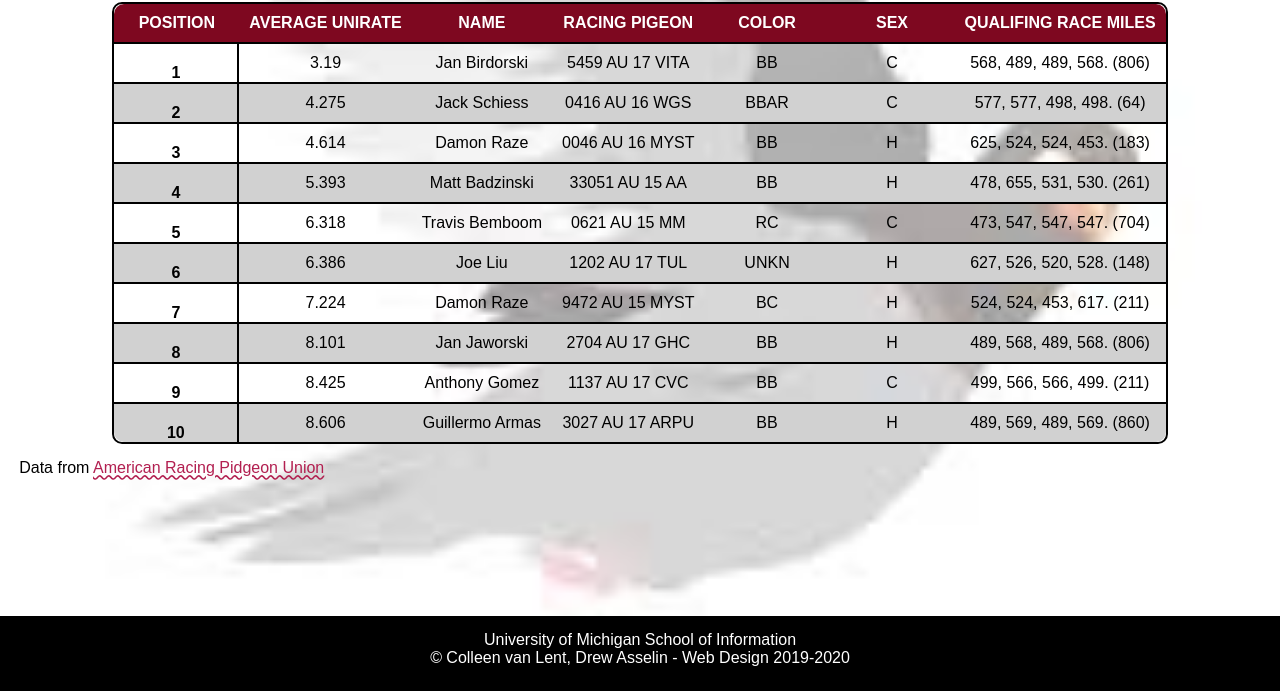
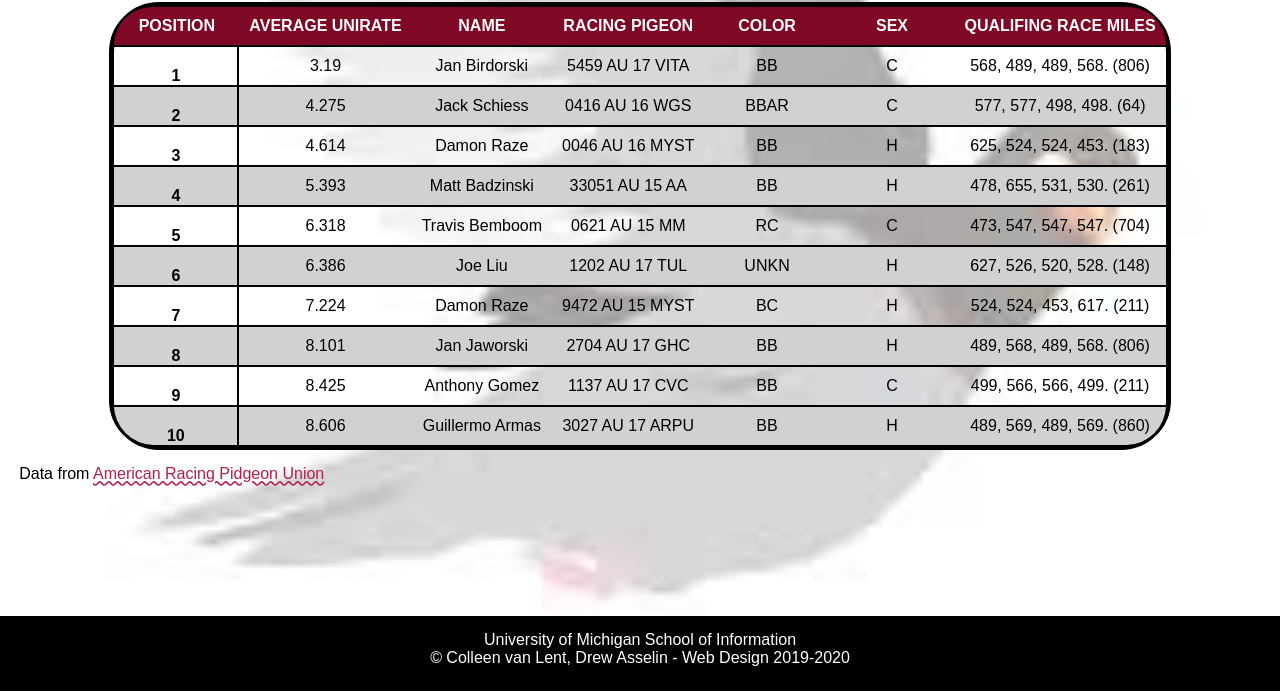
Before and after one commit to grantyho/homework4-2021, a plain HTML site: page index.html in a window 1280 px wide. Shown: the part 109-800 px from the top of the page. Drawn offline with Linux system fonts and the light colour scheme; a web font is replaced by a local one.

Commit message:
Update style.css

```diff
--- a/css/style.css
+++ b/css/style.css
@@ -77,7 +77,7 @@ td {
 }
 
 .colhead {
-  background-color: #7e0820;
+  background-color: #7e0825;
   color: #FFFFFF;
   padding: 10px;
   vertical-align: middle;
@@ -97,30 +97,30 @@ tr:nth-child(even) {
 }
 
 tr:hover {
-  background-color: rgb(126,8,32,.25);
+  background-color: rgb(126,8,37,.25);
 }
 
 table {
-  border: 2px solid #000000;
+  border: 5px solid #000000;
   border-collapse: separate; /* makes background color rounded too - not just border */
-  border-radius: 10px;
+  border-radius: 50px;
   margin: 0 auto;
 }
 
 thead tr:first-child th:first-child {
-  border-top-left-radius: 10px;
+  border-top-left-radius: 50px;
 }
 
 thead tr:last-child th:last-child {
-  border-top-right-radius: 10px;
+  border-top-right-radius: 50px;
 }
 
 tbody tr:last-child th:first-child {
-  border-bottom-left-radius: 10px;
+  border-bottom-left-radius: 50px;
 }
 
 tbody tr:last-child td:last-child {
-  border-bottom-right-radius: 10px;
+  border-bottom-right-radius: 50px;
 }
 
 footer {
```
